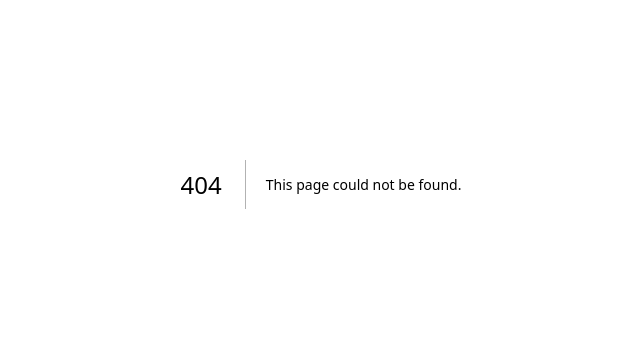
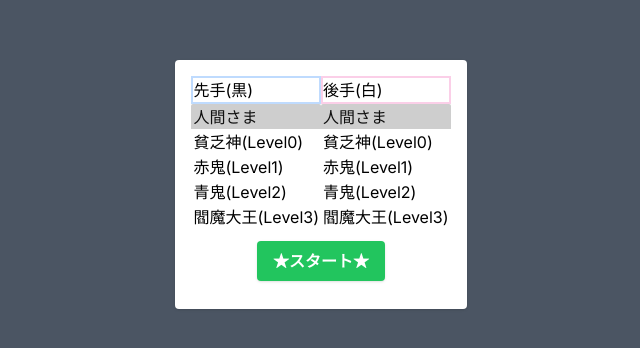
Before and after one commit to HonjyouDaisuke/alpha-reversi, a Next.js app: page /testmatch in a window 1280 px wide. Before the commit this address had no page. Shown: the part 216-564 px from the top of the page, without its empty margins (319-959 px from the left). Built offline with nearby package versions, Linux system fonts and the light colour scheme.

Commit message:
テストマッチ用のページを作りました。

```diff
--- /dev/null
+++ b/app/(game-page)/testmatch/page.tsx
@@ -0,0 +1,127 @@
+"use client";
+import Button from "@/components/button";
+import { FormEvent, useEffect, useState } from "react";
+import { useRouter } from "next/navigation";
+import CheckBox from "@/components/checkbox";
+import SelectCharactor, {
+	FirstSecondHand,
+} from "@/components/select-charactor";
+import TitleImage from "@/components/title-image";
+import { GameController } from "@/usecase/game-controller";
+import { Score } from "@/entity/score/score";
+
+type Selector = {
+	turnAorB: FirstSecondHand;
+	onChange: (e: React.ChangeEvent<HTMLSelectElement>) => void;
+};
+
+interface ISelector {
+	selector: Selector[];
+}
+function SelectorComp({ selector }: ISelector) {
+	return (
+		<div className="grid grid-cols-2">
+			{selector.map((item, index) => (
+				<SelectCharactor
+					key={index}
+					firstSecond={item.turnAorB}
+					onChange={item.onChange}
+				/>
+			))}
+		</div>
+	);
+}
+
+interface ICommand {
+	onStartClick: () => void;
+}
+function Command({ onStartClick }: ICommand) {
+	return (
+		<div className="flex w-full justify-center items-center gap-4 p-3">
+			<Button onClick={onStartClick} mode={0}>
+				★スタート★
+			</Button>
+		</div>
+	);
+}
+
+export default function TestMatch() {
+	const [playerA, setPlayerA] = useState(0);
+	const [playerB, setPlayerB] = useState(0);
+	const [useHint, setUseHint] = useState(false);
+	const selector: Selector[] = [
+		{ turnAorB: FirstSecondHand.First, onChange: handleChangePlayerA },
+		{ turnAorB: FirstSecondHand.Second, onChange: handleChangePlayerB },
+	];
+	function handleChangePlayerA(event: React.ChangeEvent<HTMLSelectElement>) {
+		setPlayerA(Number(event.target.value));
+	}
+
+	function handleChangePlayerB(event: React.ChangeEvent<HTMLSelectElement>) {
+		setPlayerB(Number(event.target.value));
+	}
+
+	function handleButton() {
+		console.log(`PlayerA = ${playerA} PlayerB = ${playerB}`);
+		const matchSize = 100;
+		const arr = Array(3).fill(0);
+		for (let i = 0; i < matchSize; i++) {
+			const startTime = performance.now();
+			arr[matchMake(playerA, playerB)]++;
+			const endTime = performance.now();
+
+			console.log(`i = ${i}  time : ${~~((endTime - startTime)) / 1000}秒`);
+		}
+		alert(`${arr[1]}勝 ${arr[2]}敗 ${arr[0]}分け`);
+	}
+
+	function matchMake(playerA: number, playerB: number): number {
+		const gameControl = new GameController();
+		initializeGameControl(gameControl, playerA, playerB);
+		const score = gameControl.testMatch();
+		console.log(`score = ${score.getScoreText()}`);
+		return checkScore(score, playerA, playerB);
+	}
+
+	// 戻り値
+	// 0=引き分け
+	// 1=正解
+	// 2=不正解
+	function checkScore(score: Score, playerA: number, playerB: number) {
+		let winner: number;
+		const correct = playerA > playerB ? playerA : playerB;
+		const black = score.getBlackScore();
+		const white = score.getWhiteScore();
+
+		if (black === white) return 0;
+		if (black > white) {
+			winner = playerA;
+		} else {
+			winner = playerB;
+		}
+
+		if (correct === winner) return 1;
+		return 2;
+
+	}
+	const initializeGameControl = (
+		gameControl: GameController,
+		playerA: number,
+		playerB: number
+	) => {
+		const useHint = false;
+		gameControl.setPlayer(playerA, playerB);
+		gameControl.setUseHint(useHint);
+	};
+
+	return (
+		<div className="h-screen w-screen flex bg-gray-600 items-center justify-center">
+			<div className="bg-white rounded p-4 text-black shadow">
+				<SelectorComp selector={selector} />
+				<Command
+					onStartClick={handleButton}
+				/>
+			</div>
+		</div>
+	);
+}
--- a/app/entity/evaluation/evaluation.ts
+++ b/app/entity/evaluation/evaluation.ts
@@ -32,10 +32,10 @@ export class Evaluation {
 
 		if (targetCell === CellType.Black) res = black - white;
 		else res = white - black;
-    console.log(map);
-    console.log(
-      `評価値計算中:black = ${black} white = ${white} target=${targetCell} 評価値:${res}`
-    );
+		//console.log(map);
+		//console.log(
+		//   `評価値計算中:black = ${black} white = ${white} target=${targetCell} 評価値:${res}`
+		// );
 		return res;
 	}
 }
--- a/app/usecase/computer-control.ts
+++ b/app/usecase/computer-control.ts
@@ -38,12 +38,12 @@ export class ComputerControl {
 			cell
 		);
 		if (pointEvaluation?.point === undefined) {
-			console.log("置ける場所ありませんやん");
+			// console.log("置ける場所ありませんやん");
 			return null;
 		}
-		console.log(
-			`最終的に(${pointEvaluation.point?.x},${pointEvaluation.point?.y}に置きました。評価値は${pointEvaluation.evaluation}です。`
-		);
+		// console.log(
+		// 	`最終的に(${pointEvaluation.point?.x},${pointEvaluation.point?.y}に置きました。評価値は${pointEvaluation.evaluation}です。`
+		// );
 		return pointEvaluation?.point;
 	}
 
@@ -78,12 +78,12 @@ export class ComputerControl {
 		}
 		for (let i = 0; i < paths.length; i++) {
 			const map = JSON.parse(JSON.stringify(board));
-			console.log(
-				`com:depth=${depth} playerCell=${playerCell} Point=${paths[i].x},${paths[i].y}に置きます`
-			);
+			// console.log(
+			// 	`com:depth=${depth} playerCell=${playerCell} Point=${paths[i].x},${paths[i].y}に置きます`
+			// );
 			const puttedMap = rouleControll.flipPiece([...map], paths[i], playerCell);
-			console.log(`置いた結果`);
-			console.log(puttedMap);
+			// console.log(`置いた結果`);
+			// console.log(puttedMap);
 			positionEvaluations.push(
 				this.getMinMax(
 					[...puttedMap],
@@ -106,7 +106,7 @@ export class ComputerControl {
 		);
 		if (selectedPosition === null || selectedPosition === undefined)
 			return null;
-		console.log(`評価値=${selectedPosition.evaluation}`);
+		// console.log(`評価値=${selectedPosition.evaluation}`);
 		return selectedPosition;
 	}
 }
--- a/app/usecase/game-controller.ts
+++ b/app/usecase/game-controller.ts
@@ -28,7 +28,7 @@ export class GameController {
 	log = new Log();
 	message = new Message();
 
-  constructor() {}
+	constructor() { }
 
 	setPlayer(playerA: number, playerB: number) {
 		this.turnControl.setPlayer(playerA, playerB);
@@ -95,7 +95,28 @@ export class GameController {
 			this.rule.findValidPlace(currentBoard, CellType.White).length === 0
 		);
 	}
+	testMatch(): Score {
+		while (this.status !== StatusType.Completed) {
+			if (this.isCompleted()) {
+				this.status = StatusType.Completed;
+				//const message = this.log.makeMessageEnded(this.score);
+				//this.log.pushLogData(null, message);
+				break;
+			}
 
+			const currentBoard = this.boardController.getCurrentBoard();
+			const paths = this.rule.findValidPlace(
+				currentBoard,
+				this.turnControl.getCurrentTurnCell()
+			);
+			const playerData = this.players.getPlayerData(
+				this.turnControl.getCurrentPlayerId()
+			);
+
+			this.handleGameStatus(paths, playerData);
+		}
+		return this.getScore();
+	}
 	gameInterval(): boolean {
 		if (this.status === StatusType.Completed) return true;
 		if (this.isCompleted()) {
```
Lines whose indentation alone changed are shown as unchanged.
